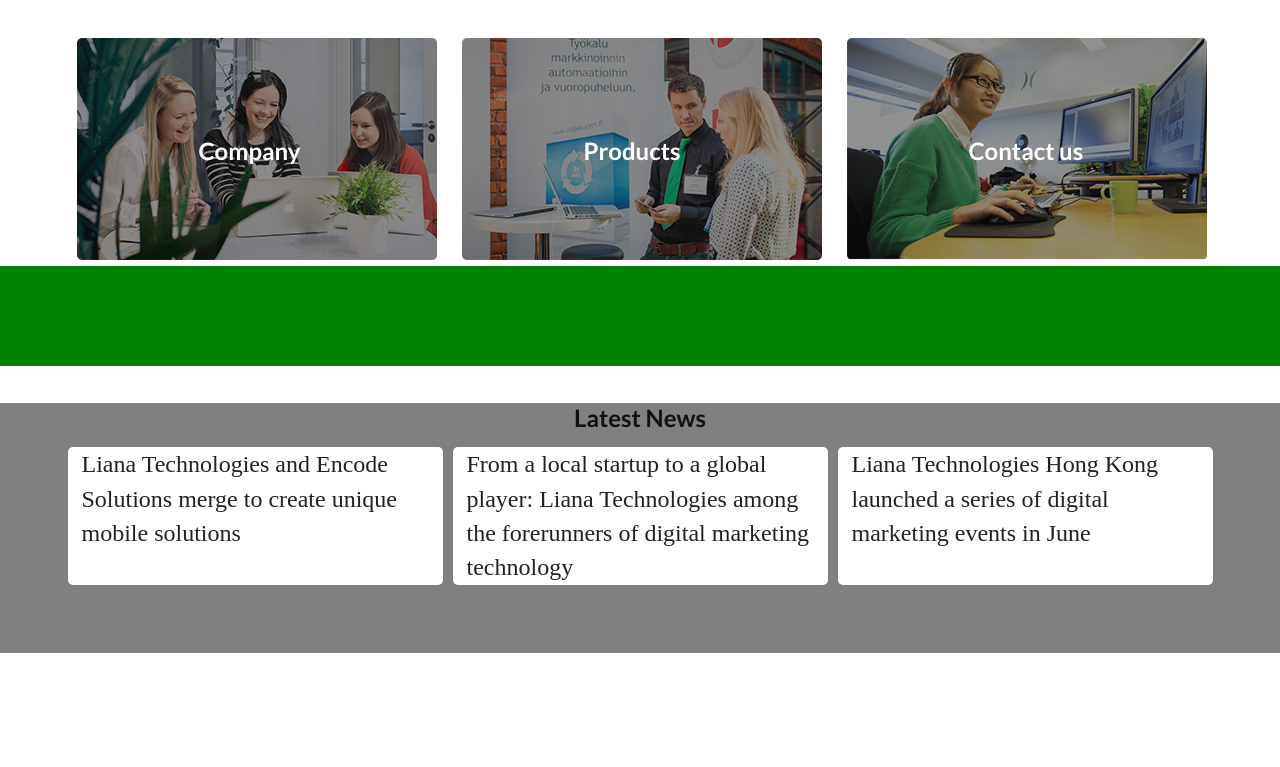
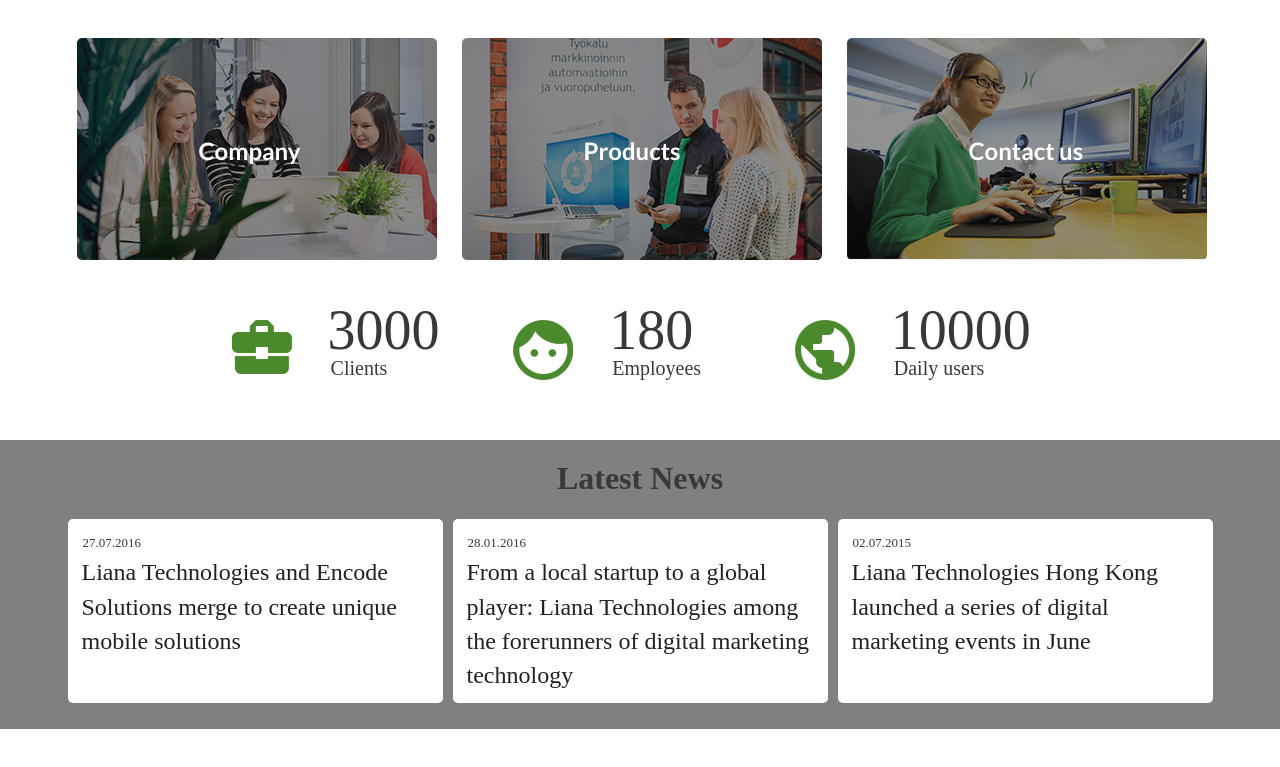
Before and after one commit to N4de/Jungle, a plain HTML site: page index.html in a window 1280 px wide. Shown: the part 627-1394 px from the top of the page. Drawn offline with Linux system fonts and the light colour scheme.

Commit message:
add stats section

```diff
--- a/index.css
+++ b/index.css
@@ -22,6 +22,11 @@ body {
 
 .content-wrapper {
 	width: 75%;
+	margin: auto;
+}
+
+.big-wrapper {
+	width: 66%;
 	margin: auto;
 }
 
@@ -71,9 +76,7 @@ body {
 }
 
 #little-images {
-	height: 200px;
 	margin-bottom: 40px;
-	background-color: pink;
 }
 
 .little-image-text {
@@ -84,15 +87,52 @@ body {
 }
 
 #stats {
-	height: 100px;
-	background-color: green;
 	margin-bottom: 40px;
+}
+
+.stats-number {
+	position: absolute;
+	font-size: 56px;
+	font-family: "OpenSans";
+	color: rgb(55, 58, 60);
+	line-height: 0.429;
+	text-align: left;
+	top: 12px;
+	left: 110px;
+}
+
+.stats-text {
+	position: absolute;
+	font-size: 20px;
+	color: rgb(55, 58, 60);
+	line-height: 1.2;
+	text-align: left;
+	top: 50px;
+	left: 113px;
 }
 
 #news {
 	background-color: grey;
-	height: 250px;
+	min-height: 250px;
 	margin-bottom: 40px;
+	padding: 26px;
+}
+
+#news-header {
+	font-size: 32px;
+	font-family: "OpenSans";
+	color: rgb(55, 58, 60);
+	line-height: 0.75;
+	padding-top: 5px;
+	padding-bottom: 15px;
+}
+
+.news-date {
+	font-size: 13px;
+	color: rgb(55, 58, 60);
+	line-height: 1.846;
+	text-align: left;
+	padding: 1px;
 }
 
 .news-box {
@@ -101,6 +141,7 @@ body {
 	border-radius: 5px;
 	margin: 5px;
 	max-width: 375px;
+	padding: 10px;
 
 }
 
--- a/index.html
+++ b/index.html
@@ -61,7 +61,7 @@
 		<h2 class="software-fueling-digital-marketing center aligned">Software fueling digital marketing</h2>
 		<button class="learn-more ui green button">Learn more</button>
 	</div>
-	<div class="ui three column grid container">
+	<div id="little-images" class="ui three column grid container">
     <div class="column">
     	<img src="images/sisallontuotantoa.png">
     	<h2 class="little-image-text">Company</h2>
@@ -75,18 +75,39 @@
     	<h2 class="little-image-text">Contact us</h2>
     </div>
 	</div>
-	<div id="stats"></div>
+	<div class="big-wrapper">
+		<div id="stats" class="ui three column grid container">
+			<div class="column">
+				<img src="images/Business.png">
+				<span class="stats-number">3000</span>
+				<span class="stats-text">Clients</span>
+			</div>
+			<div class="column">
+				<img src="images/Face.png">
+				<span class="stats-number">180</span>
+				<span class="stats-text">Employees</span>
+			</div>
+			<div class="column">
+				<img src="images/Public.png">
+				<span class="stats-number">10000</span>
+				<span class="stats-text">Daily users</span>
+			</div>
+		</div>
+	</div>
 	<div id="news" class="container">
-		<h2 class="ui center aligned header">Latest News</h2>
+		<h2 id="news-header" class="ui center aligned header">Latest News</h2>
 		<div class="ui grid container">
 			<div class="three column row">
 				<div class="column news-box">
+					<span class="news-date">27.07.2016</span>
 					<p>Liana Technologies and Encode Solutions merge to create unique mobile solutions</p>
 				</div>
 				<div class="column news-box">
+					<span class="news-date">28.01.2016</span>
 					<p>From a local startup to a global player: Liana Technologies among the forerunners of digital marketing technology</p>
 				</div>
 				<div class="column news-box">
+					<span class="news-date">02.07.2015</span>
 					<p>Liana Technologies Hong Kong launched a series of digital marketing events in June</p>
 				</div>
 			</div>
```
